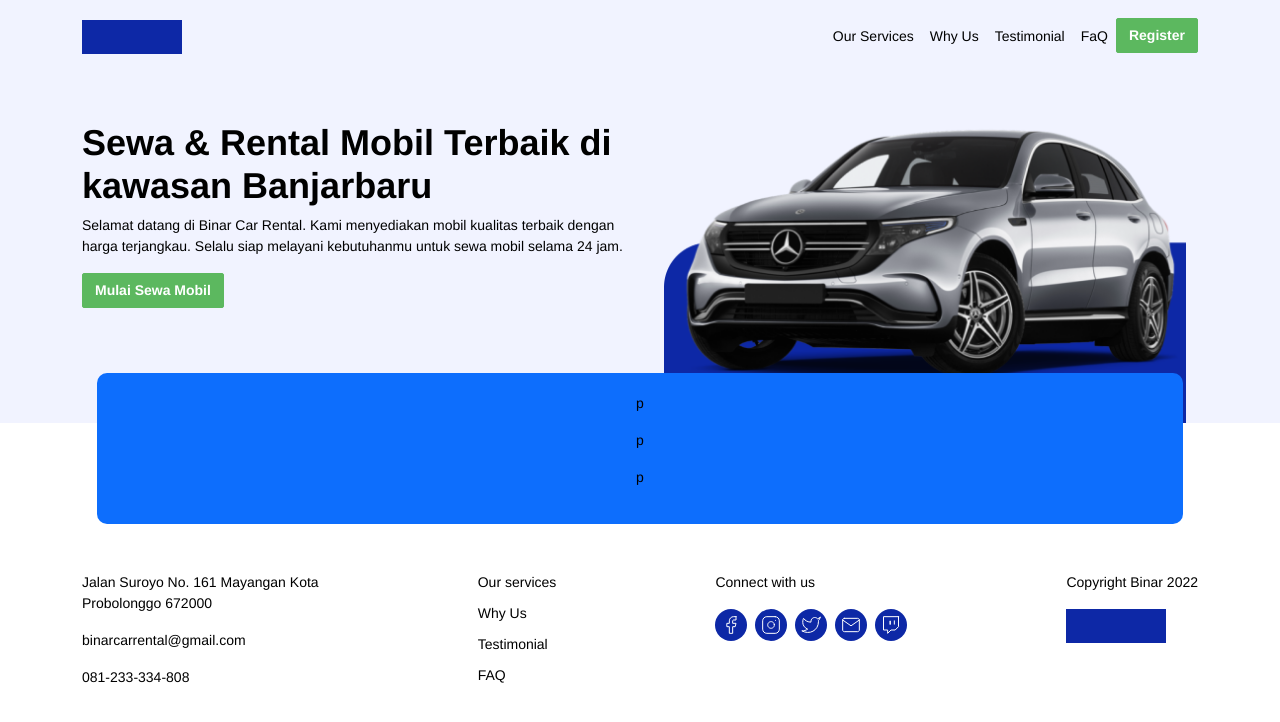
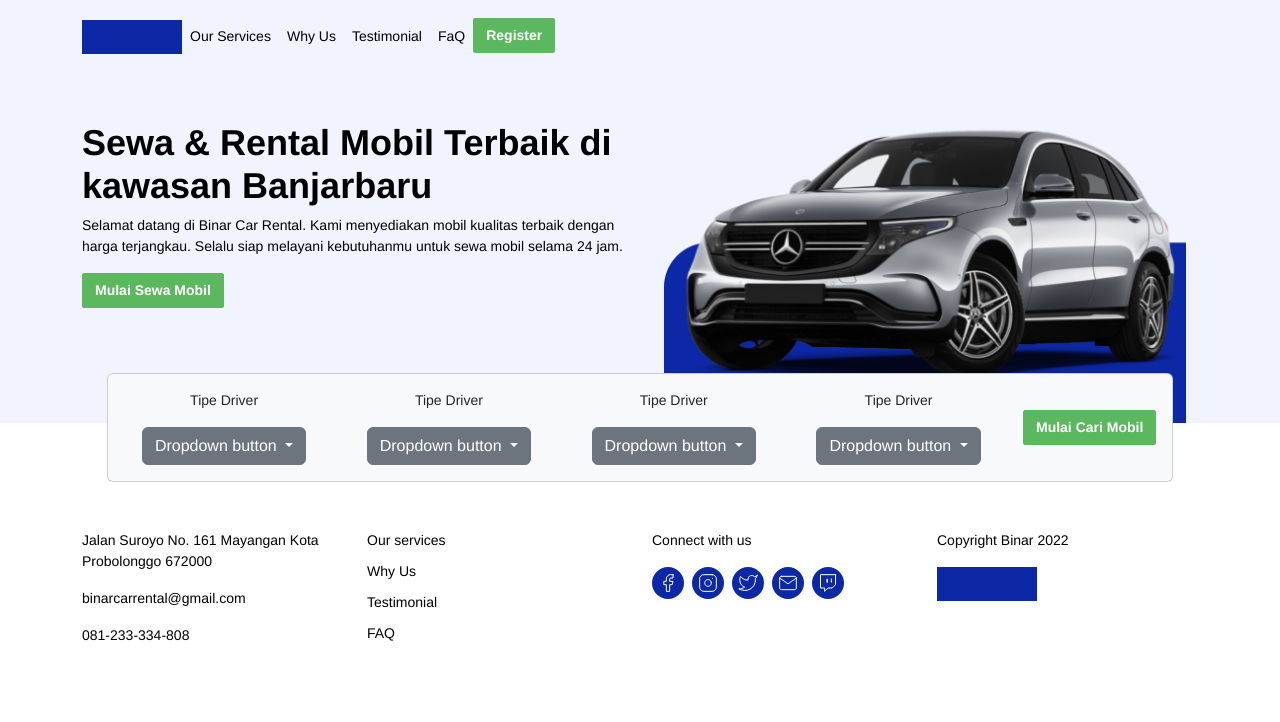
Before and after one commit to Xkylz1/24001183-km7-fau-dom-ch2, a website: page public/pages/findcar.html in a window 1280 px wide. Drawn offline with nearby package versions, Linux system fonts and the light colour scheme; files that its build step writes are made by us from their sources.

Commit message:
set up place holder

```diff
--- a/public/css/styles.css
+++ b/public/css/styles.css
@@ -140,8 +140,9 @@
   z-index: 1; /* Ensures it appears above the other sections */
   text-align: center;
 }
-
+/*
 .bg-primary {
   padding: 20px; /* Optional: Adds padding to the box */
-  border-radius: 10px; /* Optional: Adds rounded corners */
-}
+  /* border-radius: 10px; Optional: Adds rounded corners */
+/* }  */
+/*
--- a/public/pages/findcar.html
+++ b/public/pages/findcar.html
@@ -42,7 +42,7 @@
             <span class="navbar-toggler-icon"></span>
           </button>
           <div class="collapse navbar-collapse" id="navbarSupportedContent">
-            <ul class="navbar-nav ms-auto mb-2 mb-lg-0">
+            <ul class="navbar-nav ms mb-2 mb-lg-0">
               <li class="nav-item">
                 <a class="nav-link" href="#our-services">Our Services</a>
               </li>
@@ -93,11 +93,93 @@
 
     <!-- findcar -->
     <section id="findTool">
-      <div class="row justify-content-center">
-        <div class="col-10 bg-primary">
-          <p>p</p>
-          <p>p</p>
-          <p>p</p>
+      <div class="d-flex justify-content-center">
+        <div class="col-10 bg-body-tertiary p-3 card">
+          <div class="row">
+            <div class="col">
+              <p>Tipe Driver</p>
+              <div class="dropdown">
+                <button
+                  class="btn btn-secondary dropdown-toggle"
+                  type="button"
+                  data-bs-toggle="dropdown"
+                  aria-expanded="false"
+                >
+                  Dropdown button
+                </button>
+                <ul class="dropdown-menu">
+                  <li><a class="dropdown-item" href="#">Action</a></li>
+                  <li><a class="dropdown-item" href="#">Another action</a></li>
+                  <li>
+                    <a class="dropdown-item" href="#">Something else here</a>
+                  </li>
+                </ul>
+              </div>
+            </div>
+            <div class="col">
+              <p>Tipe Driver</p>
+              <div class="dropdown">
+                <button
+                  class="btn btn-secondary dropdown-toggle"
+                  type="button"
+                  data-bs-toggle="dropdown"
+                  aria-expanded="false"
+                >
+                  Dropdown button
+                </button>
+                <ul class="dropdown-menu">
+                  <li><a class="dropdown-item" href="#">Action</a></li>
+                  <li><a class="dropdown-item" href="#">Another action</a></li>
+                  <li>
+                    <a class="dropdown-item" href="#">Something else here</a>
+                  </li>
+                </ul>
+              </div>
+            </div>
+            <div class="col">
+              <p>Tipe Driver</p>
+              <div class="dropdown">
+                <button
+                  class="btn btn-secondary dropdown-toggle"
+                  type="button"
+                  data-bs-toggle="dropdown"
+                  aria-expanded="false"
+                >
+                  Dropdown button
+                </button>
+                <ul class="dropdown-menu">
+                  <li><a class="dropdown-item" href="#">Action</a></li>
+                  <li><a class="dropdown-item" href="#">Another action</a></li>
+                  <li>
+                    <a class="dropdown-item" href="#">Something else here</a>
+                  </li>
+                </ul>
+              </div>
+            </div>
+            <div class="col">
+              <p>Tipe Driver</p>
+              <div class="dropdown">
+                <button
+                  class="btn btn-secondary dropdown-toggle"
+                  type="button"
+                  data-bs-toggle="dropdown"
+                  aria-expanded="false"
+                >
+                  Dropdown button
+                </button>
+                <ul class="dropdown-menu">
+                  <li><a class="dropdown-item" href="#">Action</a></li>
+                  <li><a class="dropdown-item" href="#">Another action</a></li>
+                  <li>
+                    <a class="dropdown-item" href="#">Something else here</a>
+                  </li>
+                </ul>
+              </div>
+            </div>
+            <div class="col-auto align-items-center d-flex">
+              <button class="btn btn-success">Mulai Cari Mobil</button>
+            </div>
+          </div>
         </div>
       </div>
     </section>
@@ -105,13 +187,13 @@
     <!-- footer  -->
     <footer id="footer" class="container my-5">
       <div class="row justify-content-between g-4">
-        <div class="col-sm-auto">
+        <div class="col-sm">
           <p>Jalan Suroyo No. 161 Mayangan Kota<br />Probolonggo 672000</p>
           <p>binarcarrental@gmail.com</p>
           <p>081-233-334-808</p>
         </div>
 
-        <div class="col-sm-auto fw-link">
+        <div class="col-sm fw-link">
           <ul>
             <li class="mt-0">Our services</li>
             <li>Why Us</li>
@@ -120,7 +202,7 @@
           </ul>
         </div>
 
-        <div class="col-sm-auto">
+        <div class="col-sm">
           <p>Connect with us</p>
           <div class="d-flex gap-2">
             <img src="/icons/icon_facebook.svg" alt="facebook" />
@@ -130,11 +212,16 @@
             <img src="/icons/icon_twitch.svg" alt="twitch" />
           </div>
         </div>
-        <div class="col-sm-auto">
+        <div class="col-sm">
           <p>Copyright Binar 2022</p>
           <img src="/icons/logo.svg" alt="brand logo" />
         </div>
       </div>
     </footer>
+    <script
+      src="https://cdn.jsdelivr.net/npm/bootstrap@5.3.3/dist/js/bootstrap.bundle.min.js"
+      integrity="sha384-YvpcrYf0tY3lHB60NNkmXc5s9fDVZLESaAA55NDzOxhy9GkcIdslK1eN7N6jIeHz"
+      crossorigin="anonymous"
+    ></script>
   </body>
 </html>
```
